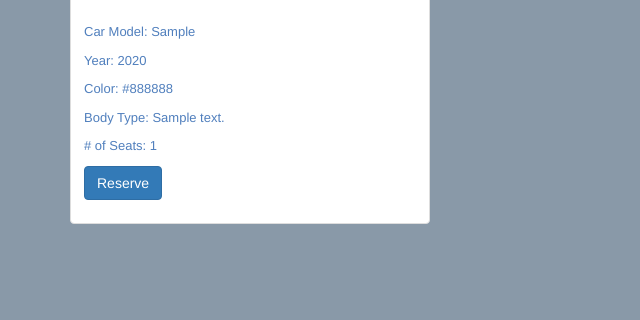
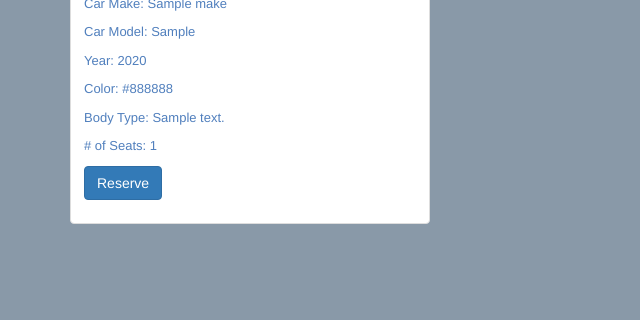
Before and after one commit to jasonellington/cs4501_Team4, a Django app: page /logged_in in a window 1280 px wide. Shown: the part 961-1281 px from the top of the page, without its empty margins (0-640 px from the left). Run offline with Django 3.2, Linux system fonts and the light colour scheme; tables that the repository leaves empty hold one stand-in row (values such as "Sample post"); a database or web service that is not in the repository returns one stand-in record (values such as "Sample title"); data that the repository does not hold is empty; some libraries are stand-ins or nearby versions.

Commit message:
Make white text blue

```diff
--- a/web/web/templates/web/details.html
+++ b/web/web/templates/web/details.html
@@ -501,7 +501,7 @@
                   <!-- <img src="..." alt="..."> -->
                   <div class="caption">
                     <h3>Car {{ key }}</h3>
-                    <p style="font-size:13px; color:#ffffff;">Car Make: {{ value.make }}</p>
+                    <p style="font-size:13px; color:#507FBD;">Car Make: {{ value.make }}</p>
                         <p style="font-size:13px; color:#507FBD;">Car Model: {{ value.car_model }}</p>
                         <p style="font-size:13px; color:#507FBD;">Year: {{ value.year }}</p>
                         <p style="font-size:13px; color:#507FBD;">Color: {{ value.color }}</p>
--- a/web/web/templates/web/listing_created.html
+++ b/web/web/templates/web/listing_created.html
@@ -501,7 +501,7 @@
                 <div class="thumbnail">
                   <!-- <img src="..." alt="..."> -->
                   <div class="caption">
-                    <p style="font-size:13px; color:#ffffff;">Car Make: {{ post_data.make }}</p>
+                    <p style="font-size:13px; color:#507FBD;">Car Make: {{ post_data.make }}</p>
                         <p style="font-size:13px; color:#507FBD;">Car Model: {{ post_data.model }}</p>
                         <p style="font-size:13px; color:#507FBD;">Year: {{ post_data.year }}</p>
                         <p style="font-size:13px; color:#507FBD;">Color: {{ post_data.color }}</p>
--- a/web/web/templates/web/logged_in.html
+++ b/web/web/templates/web/logged_in.html
@@ -503,7 +503,7 @@
                   <!-- <img src="..." alt="..."> -->
                   <div class="caption">
                     <h3>Car {{ key }}</h3>
-                    <p style="font-size:13px; color:#ffffff;">Car Make: {{ value.make }}</p>
+                    <p style="font-size:13px; color:#507FBD;">Car Make: {{ value.make }}</p>
                         <p style="font-size:13px; color:#507FBD;">Car Model: {{ value.car_model }}</p>
                         <p style="font-size:13px; color:#507FBD;">Year: {{ value.year }}</p>
                         <p style="font-size:13px; color:#507FBD;">Color: {{ value.color }}</p>
```
